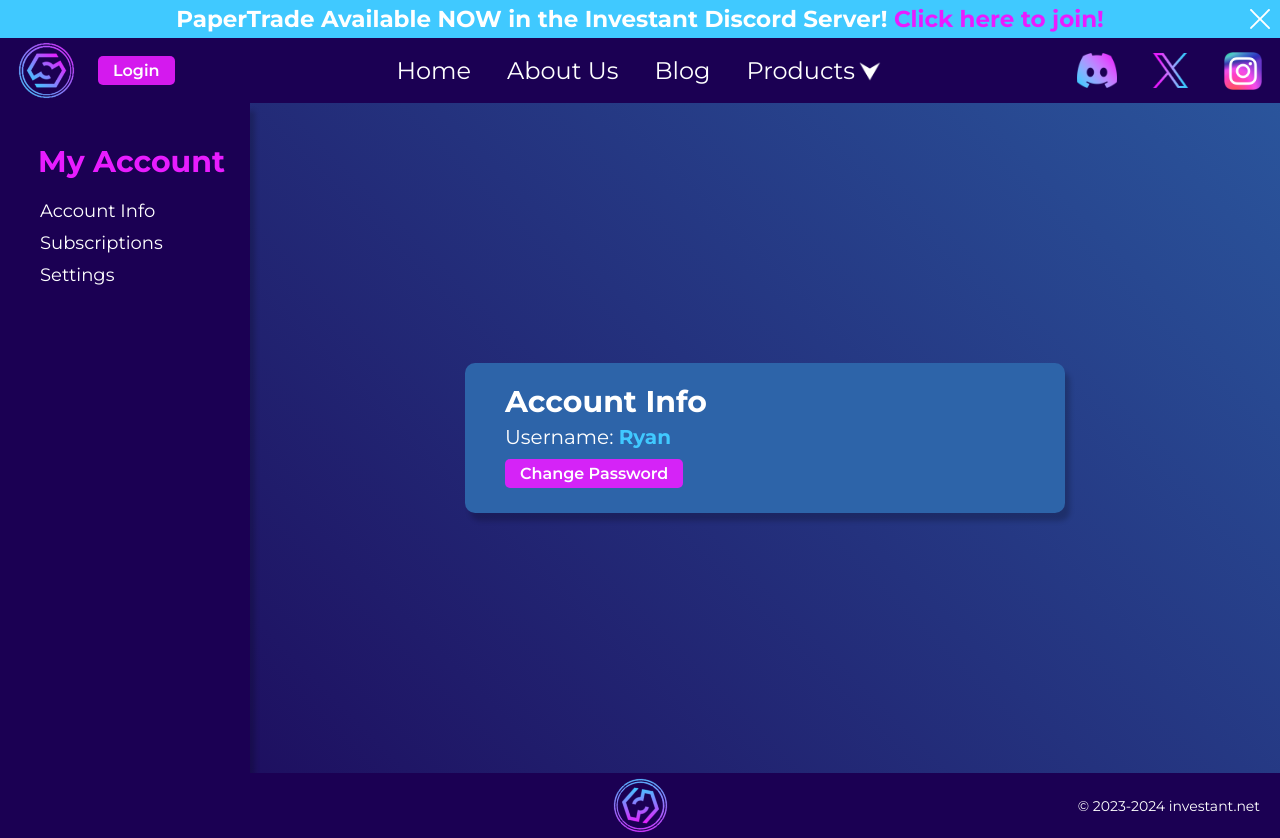
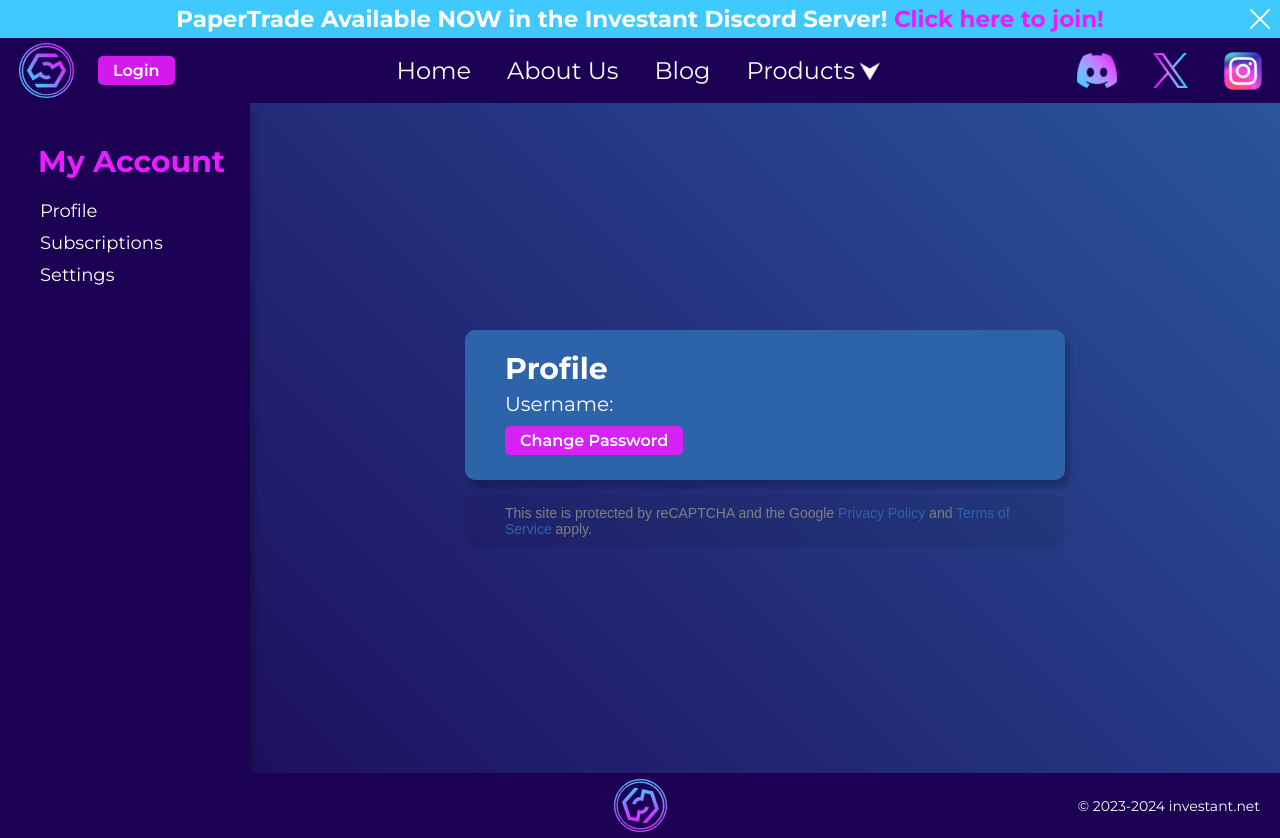
Before and after one commit to SuzerainY/investant-net, a Next.js app: page /account in a window 1280 px wide. Built offline with nearby package versions, Linux system fonts and the light colour scheme; no server answers.

Commit message:
Account Change Password Form Implementation

```diff
--- a/context/GlobalContext.js
+++ b/context/GlobalContext.js
@@ -7,6 +7,7 @@ const InvestantUserContext = createContext({
     username: String,
     userFirstName: String,
     userLastName: String,
+    userSubscriptions: {},
     userSignedIn: Boolean,
     updateInvestantUser: () => {},
     clearInvestantUser: () => {}
@@ -21,7 +22,8 @@ export const InvestantUserAuthProvider = ({ children }) => {
     const [username, setUsername] = useState('');
     const [userFirstName, setUserFirstName] = useState('');
     const [userLastName, setUserLastName] = useState('');
-    const [userSignedIn, setUserSignedIn] = useState(false);
+    const [userSubscriptions, setUserSubscriptions] = useState({});
+    const [userSignedIn, setUserSignedIn] = useState(undefined);
 
     useEffect(() => {
         // On application load, we should check if the user has a non-expired JWT and update user accordingly
@@ -41,9 +43,11 @@ export const InvestantUserAuthProvider = ({ children }) => {
                 const thyName = localStorage.getItem('investantUsername');
                 const firstName = localStorage.getItem('investantUserFirstName');
                 const lastName = localStorage.getItem('investantUserLastName');
+                const subscriptions = localStorage.getItem('investantUserSubscriptions');
                 if (thyName) {setUsername(thyName);}
                 if (firstName) {setUserFirstName(firstName);}
                 if (lastName) {setUserLastName(lastName);}
+                if (subscriptions) {setUserSubscriptions(subscriptions);}
             }
         }; verifyUserOnLoad();
     }, []);
@@ -54,17 +58,20 @@ export const InvestantUserAuthProvider = ({ children }) => {
         setUsername(prevUsername => user.username !== undefined ? user.username : prevUsername);
         setUserFirstName(prevUserFirstName => user.userFirstName !== undefined ? user.userFirstName : prevUserFirstName);
         setUserLastName(prevUserLastName => user.userLastName !== undefined ? user.userLastName : prevUserLastName);
+        setUserSubscriptions(prevUserSubscriptions => user.userSubscriptions !== undefined ? user.userSubscriptions : prevUserSubscriptions);
         setUserSignedIn(prevUserSignedIn => user.userSignedIn !== undefined ? user.userSignedIn : prevUserSignedIn);
 
         if (user.userJWT !== undefined) {localStorage.setItem('investantUserSession', user.userJWT);}
         if (user.username !== undefined) {localStorage.setItem('investantUsername', user.username);}
         if (user.userFirstName !== undefined) {localStorage.setItem('investantUserFirstName', user.userFirstName);}
         if (user.userLastName !== undefined) {localStorage.setItem('investantUserLastName', user.userLastName);}
+        if (user.userSubscriptions !== undefined) {localStorage.setItem('investantUserSubscriptions', user.userSubscriptions);}
         if (user.userSignedIn === false) {
             localStorage.removeItem('investantUserSession');
             localStorage.removeItem('investantUsername');
             localStorage.removeItem('investantUserFirstName');
             localStorage.removeItem('investantUserLastName');
+            localStorage.removeItem('investantUserSubscriptions');
         }
     };
 
@@ -74,12 +81,14 @@ export const InvestantUserAuthProvider = ({ children }) => {
         setUsername('');
         setUserFirstName('');
         setUserLastName('');
+        setUserSubscriptions({});
         setUserSignedIn(false);
 
         localStorage.removeItem('investantUserSession');
         localStorage.removeItem('investantUsername');
         localStorage.removeItem('investantUserFirstName');
         localStorage.removeItem('investantUserLastName');
+        localStorage.removeItem('investantUserSubscriptions');
     };
 
     return (
@@ -89,6 +98,7 @@ export const InvestantUserAuthProvider = ({ children }) => {
                 username,
                 userFirstName,
                 userLastName,
+                userSubscriptions,
                 userSignedIn,
                 updateInvestantUser,
                 clearInvestantUser
--- a/pages/account.js
+++ b/pages/account.js
@@ -1,19 +1,43 @@
-import { useEffect, useState } from 'react';
+import { useEffect, useRef, useState } from 'react';
 import { useRouter } from 'next/router';
 import { useInvestantUserAuth } from '@/context/GlobalContext';
 import { googleRecaptchaSiteKey, verifyGoogleRecaptcha, isValidPassword } from '@/my_modules/authenticationhelp';
+import { STRAPIurl } from '@/my_modules/bloghelp';
 import DefaultLayout from '@/layouts/DefaultLayout';
 
 export default function Account() {
     const router = useRouter();
+    const { username, userSubscriptions, userSignedIn, userJWT } = useInvestantUserAuth();
 
-    const { username } = useInvestantUserAuth();
+    // Forms/blocks initialized
+    const profileBlock = useRef(null);
+    const subscriptionsBlock = useRef(null);
+    const settingsBlock = useRef(null);
+    const [activeBlock, setActiveBlock] = useState(profileBlock);
+    const [error, setError] = useState('');
+    const [info, setInfo] = useState('');
+
+    // Profile Block Variables & Components
     const [showChangePasswordForm, setShowChangePasswordForm] = useState(false);
     const [currentPassword, setCurrentPassword] = useState('');
     const [newPassword, setNewPassword] = useState('');
     const [confirmNewPassword, setConfirmNewPassword] = useState('');
-    const [error, setError] = useState('');
-    const [info, setInfo] = useState('');
+
+
+    // Subscriptions Block Variables & Components
+    const [blogPostSubscriptionChecked, setBlogPostSubscriptionChecked] = useState(userSubscriptions.blogPostSubscription);
+    const handleBlogPostSubscriptionChange = () => {setBlogPostSubscriptionChecked(!blogPostSubscriptionChecked);}
+
+    useEffect(() => {
+        const verifySignIn = () => {
+            if (router.isReady && userSignedIn !== undefined) {
+                if (userSignedIn !== true) {
+                    console.log(`User Signed In: ${userSignedIn}`);
+                    router.push('/login?referrer=account');
+                }
+            }
+        }; verifySignIn();
+    }, [router.isReady, userSignedIn]);
 
     useEffect(() => {
         const loadGoogleRecaptcha = () => {
@@ -27,8 +51,13 @@ export default function Account() {
 
     const toggleShowPasswordForm = (e) => {
         if (e) {e.preventDefault();}
+        setError('');
+        setInfo('');
+        setCurrentPassword('');
+        setNewPassword('');
+        setConfirmNewPassword('');
         setShowChangePasswordForm(!showChangePasswordForm);
-    }
+    };
 
     const handleNewPassword = async (e) => {
         if (e) {e.preventDefault();}
@@ -52,20 +81,20 @@ export default function Account() {
                         return;
                     }
 
-                    /*
-                    const response = await fetch(`${STRAPIurl}/api/auth/reset-password`, {
+                    const response = await fetch(`${STRAPIurl}/api/auth/change-password`, {
                         method: 'POST',
                         headers: {
+                            'Authorization': `Bearer ${userJWT}`,
                             'Content-Type': 'application/json'
                         },
                         body: JSON.stringify({
-                            code: userCode,
+                            currentPassword: currentPassword,
                             password: newPassword,
                             passwordConfirmation: confirmNewPassword
                         })
                     });
+
                     if (!response.ok) {throw new Error('Unaccounted For Error Occurred.');}
-                    */
 
                     setInfo('New Password Set!');
                 } catch (error) {setError('Something Went Wrong. Please Contact Us If The Issue Persists.');}
@@ -80,20 +109,21 @@ export default function Account() {
                     <section className='account-page-sidebar-section'>
                     <div className='account-page-sidebar-section-text-container'>
                         <h2>My Account</h2>
-                        <p>Account Info</p>
-                        <p>Subscriptions</p>
-                        <p>Settings</p>
+                        <button className='account-page-sidebar-section-button' onClick={() => setActiveBlock(profileBlock)}><p>Profile</p></button>
+                        <button className='account-page-sidebar-section-button' onClick={() => setActiveBlock(subscriptionsBlock)}><p>Subscriptions</p></button>
+                        <button className='account-page-sidebar-section-button' onClick={() => setActiveBlock(settingsBlock)}><p>Settings</p></button>
                     </div>
 
                     </section>
-                    <section className='account-page-forms-section'>
-                        <div className='account-page-form-container'>
+                    <div className='account-page-forms-section'>
+                        {activeBlock === profileBlock && (
+                            <section ref={profileBlock} className='account-page-form-container'>
                                 <div className='account-page-form-title'>
-                                <h1>Account Info</h1>
+                                    <h1>Profile</h1>
                                 </div>
                                 <div className='account-page-form-body'>
                                     <div className='account-page-form-body-row'>
-                                    <p>Username: <span className='account-page-form-body-row-span'>Ryan</span></p>
+                                        <p>Username: <span className='account-page-form-body-row-span'>{username}</span></p>
                                     </div>
                                     <div className='account-page-form-body-row'>
                                         {showChangePasswordForm === false ? (
@@ -138,15 +168,53 @@ export default function Account() {
                                                 {error && <p className="account-page-form-body-row-error-message">{error}</p>}
                                                 {info && <p className="account-page-form-body-row-info-message">{info}</p>}
                                                 <div style={{ display: 'flex', width: 'fit-content' }}>
-                                                <button className="account-page-form-body-row-button" type="submit"><p>Reset Password</p></button>
+                                                    <button className="account-page-form-body-row-button" type="submit"><p>Set Password</p></button>
                                                     <button className="account-page-form-body-row-button" style={{ 'background-color': '#1B0053', 'margin': '0px 0px 0px 5px' }} onClick={toggleShowPasswordForm}><p>Cancel</p></button>
                                                 </div>
                                             </form>
                                         )}
                                     </div>
                                 </div>
+                            </section>
+                        )}
+
+                        {activeBlock === subscriptionsBlock && (
+                            <section ref={subscriptionsBlock} className="account-page-form-container">
+                                <div className="account-page-form-title">
+                                    <h1>Subscriptions</h1>
                                 </div>
+                                <form className="account-page-form-body" onSubmit={() => {}}>
+                                    <div className="account-page-form-body-row">
+                                        <label className="account-page-form-body-row-label" style={{ display: 'flex', flexDirection: 'row' }}>
+                                            <input
+                                                type="checkbox"
+                                                checked={blogPostSubscriptionChecked}
+                                                onChange={handleBlogPostSubscriptionChange}
+                                                style={{ marginRight: '10px' }}
+                                            />
+                                            <p style={blogPostSubscriptionChecked ? { opacity: '1' } : { opacity: '0.6' }}>Blog Post Emails</p>
+                                        </label>
+                                    </div>
+                                    <div className="account-page-form-body-row">
+                                        <button
+                                            type="submit"
+                                            className="account-page-form-body-row-button"
+                                        >
+                                            <p>Save</p>
+                                        </button>
+                                    </div>
+                                </form>
                             </section>
+                        )}
+
+                        <section className="account-page-google-recaptcha-disclaimer-tag">
+                            <p>
+                                This site is protected by reCAPTCHA and the Google
+                                <a href="https://policies.google.com/privacy"> Privacy Policy</a> and
+                                <a href="https://policies.google.com/terms"> Terms of Service</a> apply.
+                            </p>
+                        </section>
+                    </div>
                 </div>
             </DefaultLayout>
         </>
--- a/styles/pages/_account.scss
+++ b/styles/pages/_account.scss
@@ -46,16 +46,24 @@ $account-page-form-tablet-side-padding: 20px;
                 padding: 0px 0px 20px 0px;
                 margin-left: -2px;
             }
-            p {
-                font-size: 18px;
+
+            .account-page-sidebar-section-button {
+                transition: transform 0.2s ease-in-out;
                 padding: 0px 0px 10px 0px;
-                transition: transform 0.2s ease-in-out;
+                border: none;
+                font: inherit;
+                background-color: transparent;
+                text-align: left;
                 cursor: pointer;
-
                 &:hover {
                     transform: scale(1.02);
                 }
+                p {
+                    font-size: 18px;
+                    color: $white
+                }
             }
+
         }
     }
 
@@ -184,4 +192,20 @@ $account-page-form-tablet-side-padding: 20px;
             }
         }
     }
+
+    .account-page-google-recaptcha-disclaimer-tag {
+        position: relative;
+        display: flex;
+        margin-top: 15px;
+        padding: 10px $account-page-form-desktop-side-padding;
+        border-radius: 10px;
+        width: 600px;
+        background-color: rgba(0, 0, 0, 0.075);
+        p {
+            font-family: sans-serif;
+            font-size: 14px;
+            color: $light-grey;
+        }
+        a {text-decoration: none; color: $dark-blue}
+    }
 }
```
Also changed, not shown: pages/login.js (+7 -1 lines). Lines whose indentation alone changed are shown as unchanged.
